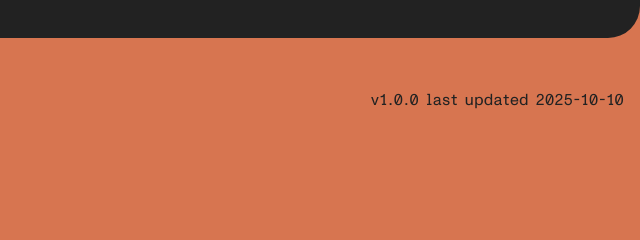
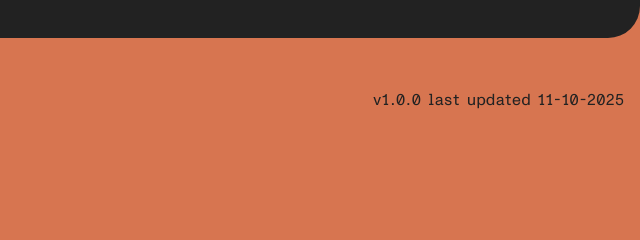
Before and after one commit to khalid-zeidan/khalid-zeidan.io, a plain HTML site: page index.html in a window 1280 px wide. Shown: the part 1658-1898 px from the top of the page, 640-1280 px from the left. Drawn offline with Linux system fonts and the light colour scheme; a web font is replaced by a local one.

Commit message:
changed date format

```diff
--- a/main.js
+++ b/main.js
@@ -39,7 +39,7 @@ function generateFooter(){
     <footer class="Footer">
         <div class="FooterGrid">
             <p class="Footer">&copy; 2025 Khalid Zeidan - All rights reserved</p>
-            <p class="Footer">v1.0.0 last updated 2025-10-10</p>
+            <p class="Footer">v1.0.0 last updated 11-10-2025</p>
         </div>
         <img src="images/khalid-zeidan.png" alt="khalid zeidan text" draggable="false" class="footerIMG">
     </footer>
```
Also changed, not shown: Reusable elements.html (+1 -1 lines).
